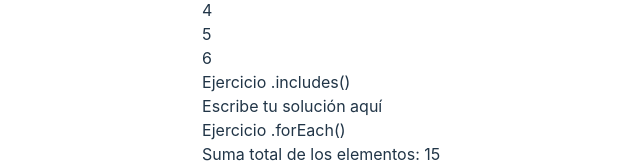
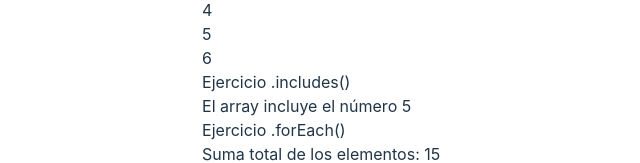
Before and after one commit to FSDSTR1023/react-javascript-exercices, a React (Vite) app: page / in a window 1280 px wide. Shown: the part 1151-1314 px from the top of the page, without its empty margins (281-921 px from the left). Built offline with nearby package versions, Linux system fonts and the light colour scheme.

Commit message:
Método includes

```diff
--- a/src/components/MetodoIncludes.jsx
+++ b/src/components/MetodoIncludes.jsx
@@ -8,7 +8,7 @@ export const MetodoIncludes = () => {
 
   return (
     <>
-      Escribe tu solución aquí
+      El array {(numeros.includes(5))? "incluye":"no incluye"} el número 5
     </>
   );
 };
```
